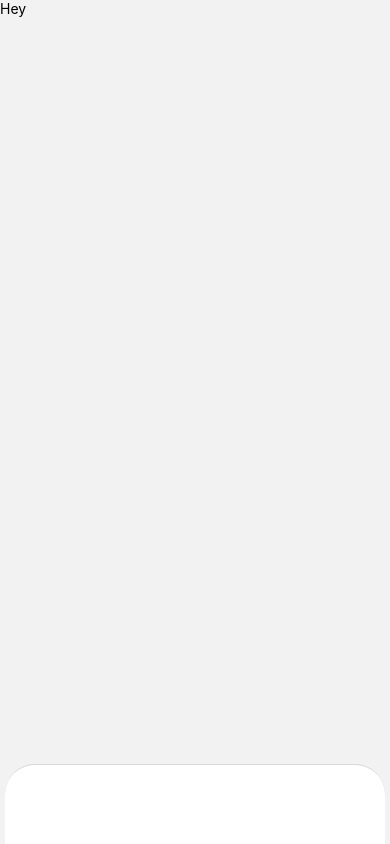
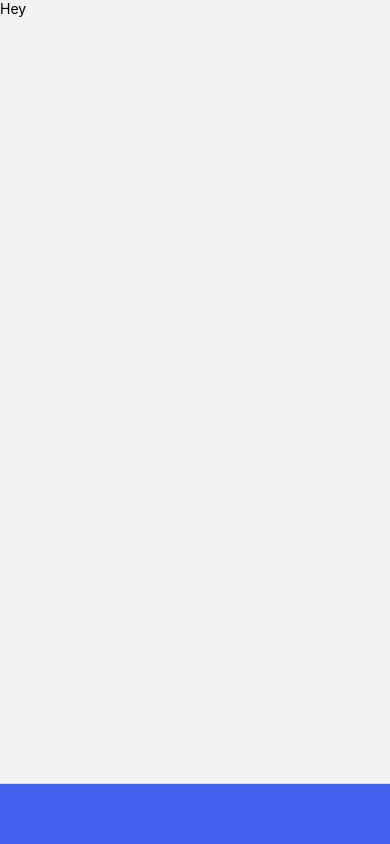
Before and after one commit to Best-Verie/e-votx--mobile, a React Native app: screen / in a window 390 px wide. Built offline with nearby package versions, Linux system fonts and the light colour scheme.

Commit message:
fix: naming typo

```diff
--- a/navigator/navigator.js
+++ b/navigator/navigator.js
@@ -11,7 +11,7 @@ import { View, Text, TouchableOpacity } from "react-native";
 import LoginScreen from "../screen/loginScreen";
 import HomeScreen from "../screen/homeScreen";
 import SignUpScreen from "../screen/signUpScreen";
-import searchScreen from "../screen/searchScreen";
+import SearchScreen from "../screen/searchScreen";
 
 export default function Navigator() {
   if (useContext(AuthContext).isLoggedIn) {
@@ -57,13 +57,13 @@ function AppNavigator() {
         tabBarHideKeyboard: true,
         tabBarInactiveTintColor: "black",
         tabBarStyle: {
-          backgroundColor: "white",
-          height: 80,
+          backgroundColor: "#4361EE",
+          height: 50,
           paddingBottom: 10,
           padding: 30,
-          borderTopLeftRadius: 30,
-          borderTopRightRadius: 30,
-          marginHorizontal: 5,
+          // borderTopLeftRadius: 30,
+          // borderTopRightRadius: 30,
+          // marginHorizontal: 5,
           position: "absolute",
           borderColor: "white",
           elevation: 10,
@@ -97,7 +97,7 @@ function AppNavigator() {
             <AntDesign name="home" size={24} color={color} />
           ),
         }}
-        component={searchScreen}
+        component={SearchScreen}
       />
     </Tabs.Navigator>
   );
--- a/screen/searchScreen.jsx
+++ b/screen/searchScreen.jsx
@@ -1,4 +1,4 @@
 import { Text } from "react-native";
-export default function searchScreen() {
+export default function SearchScreen() {
   return <Text>Hey</Text>;
 }
```
